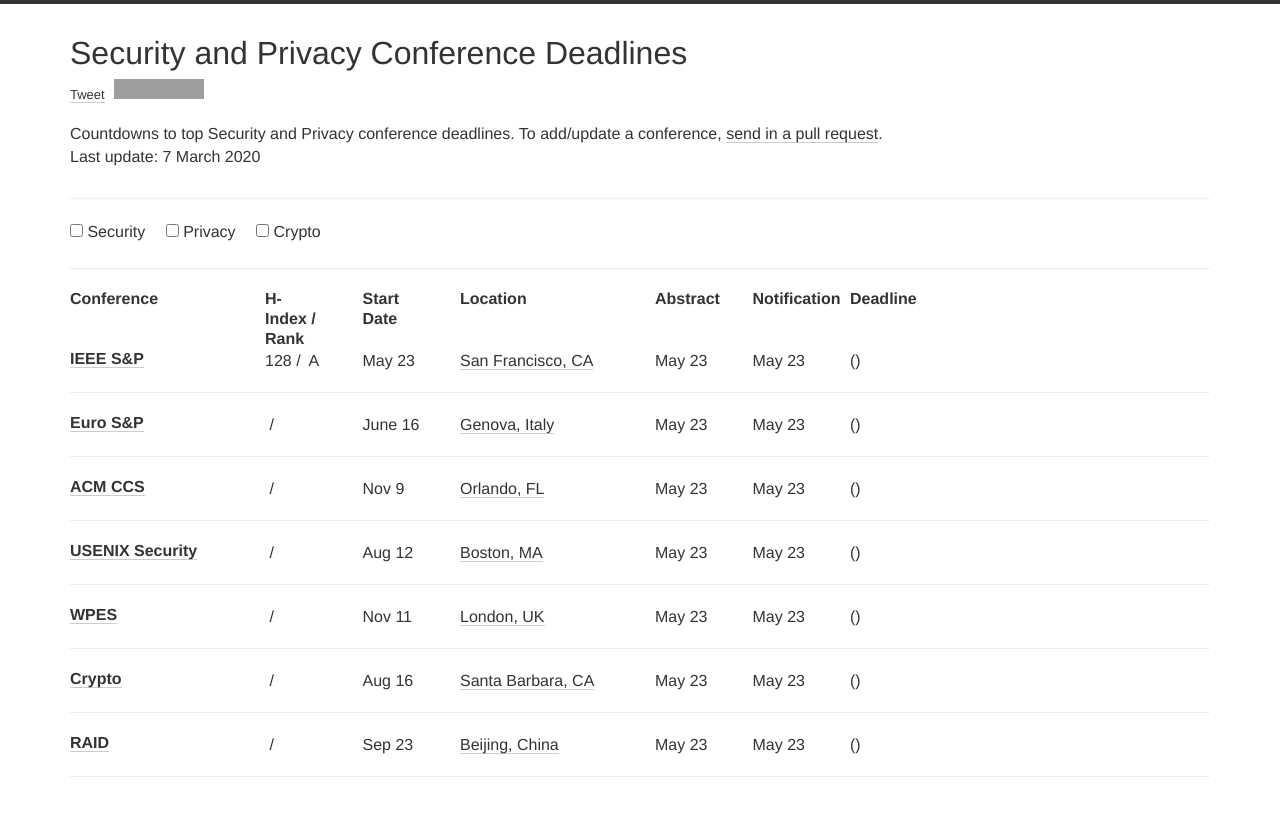
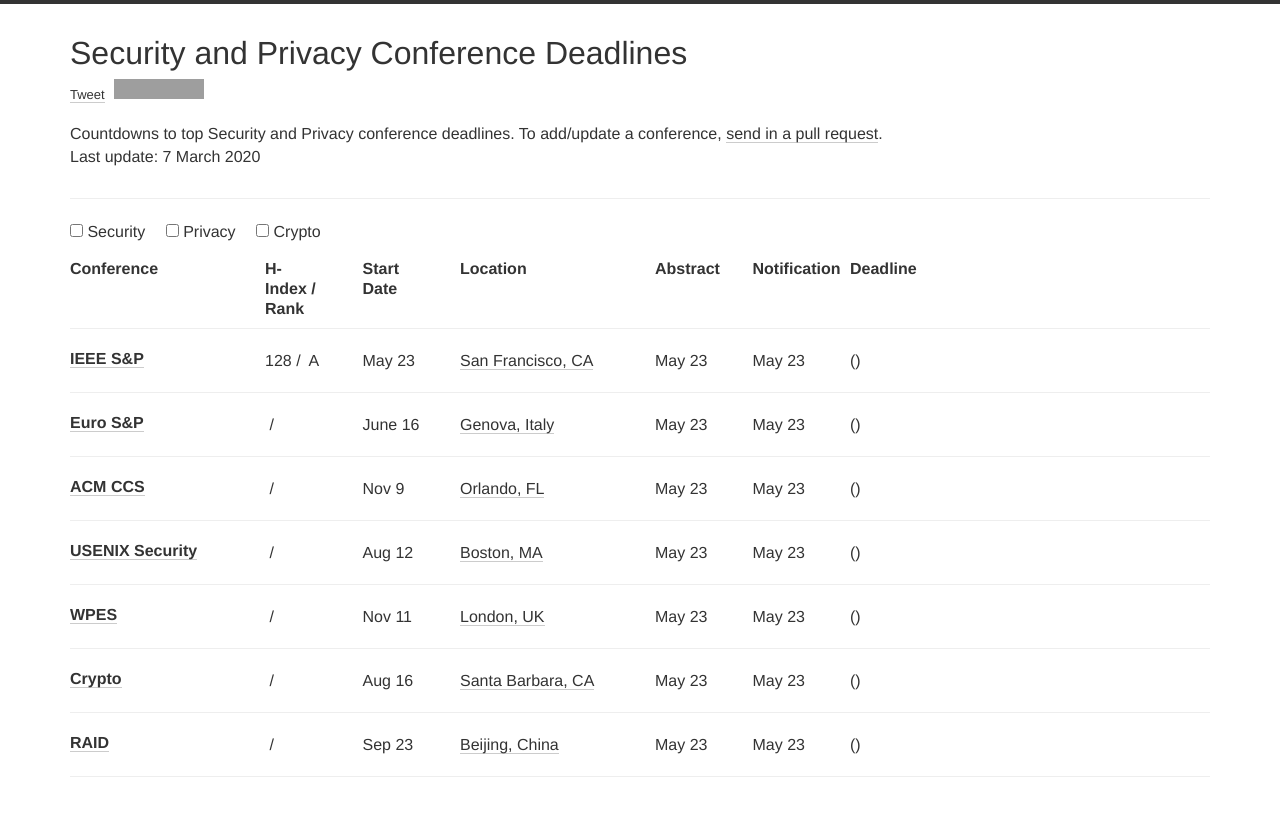
Before and after one commit to jianghaizhi/conference, a Jekyll site: the page built from index.html, in a window 1280 px wide. Shown: the top 816 px of the page. Built offline with Jekyll 4.4.1, drawn with Linux system fonts in a browser that asks for light colours; nearby versions of some CDN libraries; comment, search, counter and statistics services are not loaded; grey boxes are pictures that could not be loaded.

Commit message:
Update index.html

```diff
--- a/index.html
+++ b/index.html
@@ -46,11 +46,7 @@
                   {% endfor %}
                 </div>
               </form>
-            <!-- </div> -->
-          </div>
-        </div>
-      </div>
-      <div class="row">
+                  <div class="row">
        <div class="col-xs-12 col-md-2"><h2>Conference</h2></div>
         <div class="col-xs-12 col-md-1"><h2>H-Index&nbsp;/&nbsp; Rank</h2></div>
         <div class="col-xs-12 col-md-1"><h2>Start Date</h2></div>
@@ -59,6 +55,12 @@
         <div class="col-xs-12 col-md-1"><h2>Notification</h2></div>
         <div class="col-xs-12 col-md-4"><h2>Deadline</h2></div>
       </div>
+            <!-- </div> -->
+          </div>
+        </div>
+      </div>
+
+
       <div class="conf-container">
 
         {% for conf in site.data.conferences %}
```
